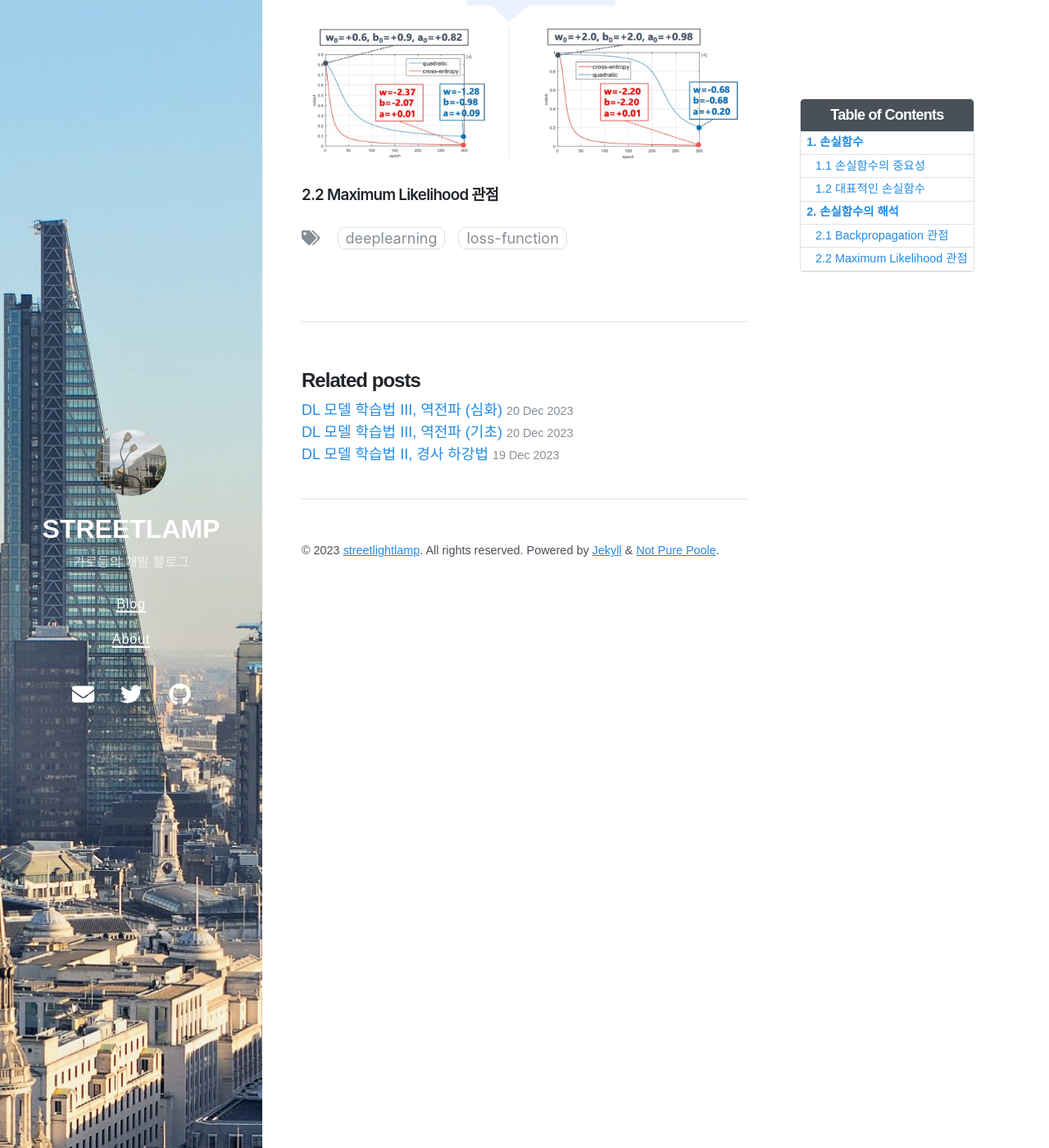
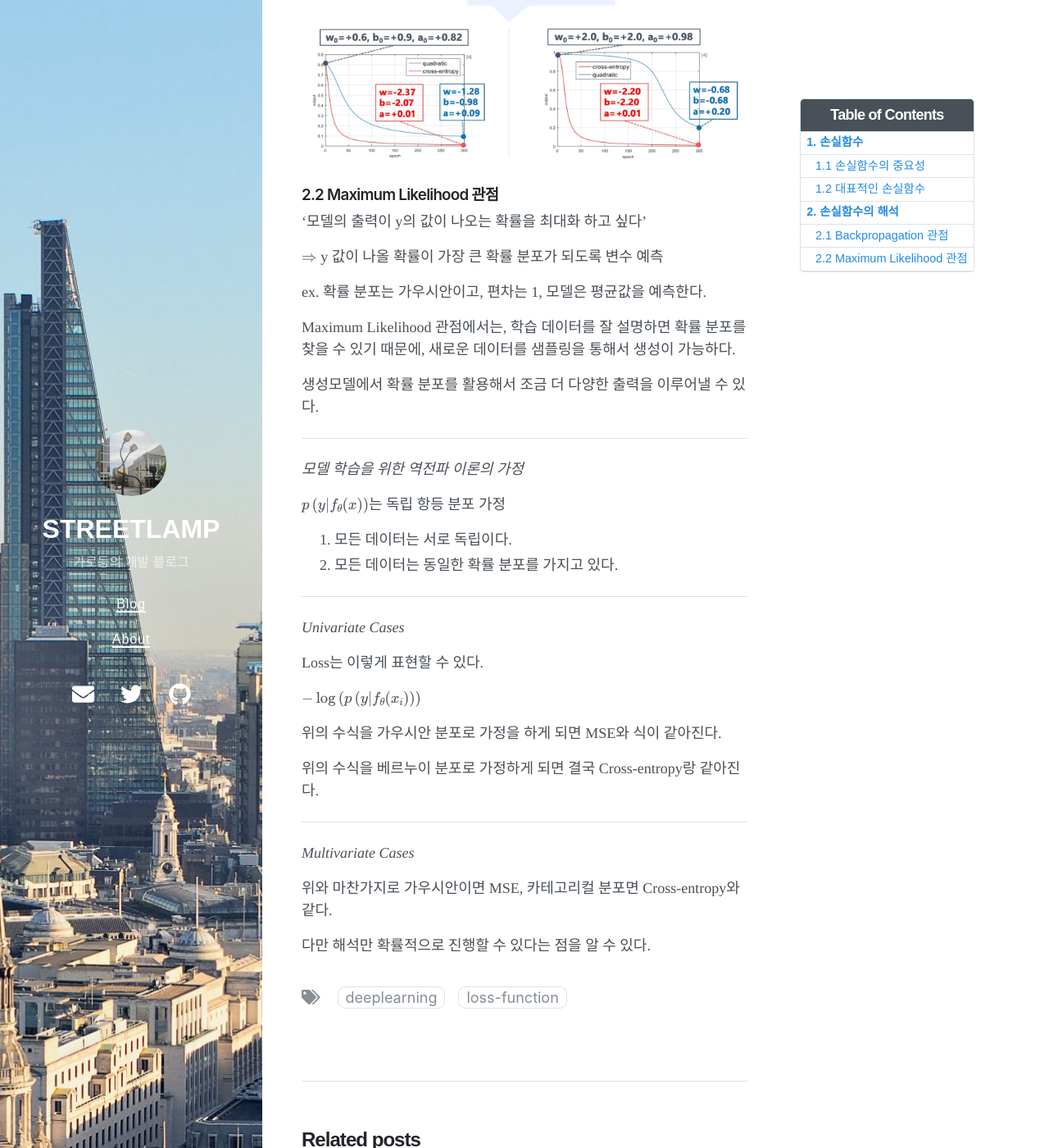
Before and after one commit to streetlamplee/streetlamplee.github.io, a Jekyll site: the page built from _posts/2023-12-20-DL_손실함수.md, in a window 1280 px wide and 1400 px high, scrolled down 3159 px. Shown: the whole window at 82% size. Built offline with Jekyll 4.4.1, drawn with Linux system fonts in a browser that asks for light colours; nearby versions of some CDN libraries; formulas are drawn with MathJax 3.

Commit message:
update post

```diff
--- a/_posts/2023-12-20-DL_손실함수.md
+++ b/_posts/2023-12-20-DL_손실함수.md
@@ -114,6 +114,40 @@ MSE와는 달리 CE는 출력 레이어에서의 에러값에 활성화 함수
 
 ![Alt text](\..\img\DL2-13.png)
 
+### 2.2 Maximum Likelihood 관점
 
+'모델의 출력이 y의 값이 나오는 확률을 최대화 하고 싶다'
 
-### 2.2 Maximum Likelihood 관점
+$\Rightarrow$ y 값이 나올 확률이 가장 큰 확률 분포가 되도록 변수 예측
+
+ex. 확률 분포는 가우시안이고, 편차는 1, 모델은 평균값을 예측한다.
+
+Maximum Likelihood 관점에서는, 학습 데이터를 잘 설명하면 확률 분포를 찾을 수 있기 때문에, 새로운 데이터를 샘플링을 통해서 생성이 가능하다.
+
+생성모델에서 확률 분포를 활용해서 조금 더 다양한 출력을 이루어낼 수 있다.
+
+---
+*모델 학습을 위한 역전파 이론의 가정*
+
+$p\left(y \| f_{\theta}(x) \right)$는 독립 항등 분포 가정
+
+1. 모든 데이터는 서로 독립이다.
+2. 모든 데이터는 동일한 확률 분포를 가지고 있다.
+
+---
+*Univariate Cases*
+
+Loss는 이렇게 표현할 수 있다.
+
+$- \log \left( p \left( y\|f_{\theta} (x_i) \right) \right)$
+
+위의 수식을 가우시안 분포로 가정을 하게 되면 MSE와 식이 같아진다.
+
+위의 수식을 베르누이 분포로 가정하게 되면 결국 Cross-entropy랑 같아진다.
+
+---
+*Multivariate Cases*
+
+위와 마찬가지로 가우시안이면 MSE, 카테고리컬 분포면 Cross-entropy와 같다.
+
+다만 해석만 확률적으로 진행할 수 있다는 점을 알 수 있다.
```
